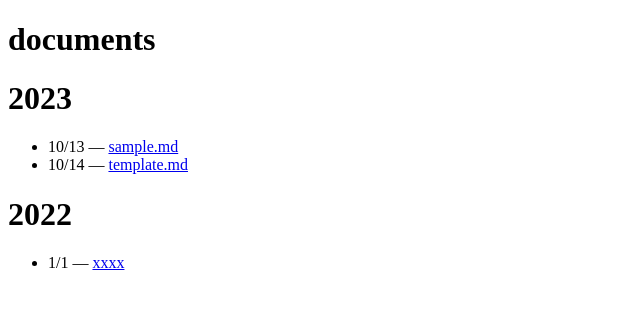
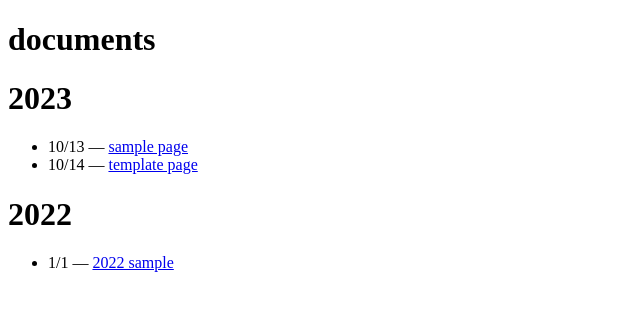
Before and after one commit to fairy-penguin/document, a plain HTML site: page docs/index.html in a window 1280 px wide. Shown: the full height of the page, 0-640 px from the left. Drawn offline with Linux system fonts and the light colour scheme.

Commit message:
fix sample files

```diff
--- a/docs/index.html
+++ b/docs/index.html
@@ -46,14 +46,14 @@
             <li>
                 <span>10/13</span> —
                 <a href="sample">
-                    sample.md
+                    sample page
                 </a>
             </li>
 
             <li>
                 <span>10/14</span> —
                 <a href="template">
-                    template.md
+                    template page
                 </a>
             </li>
 
@@ -66,8 +66,8 @@
 
         <li>
             <span>1/1</span> —
-            <a href="sample.md">
-                xxxx
+            <a href="sample">
+                2022 sample
             </a>
         </li>
 
```
